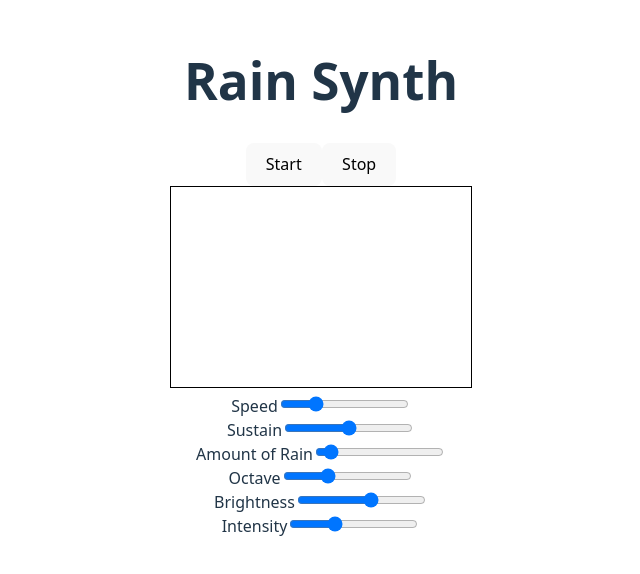
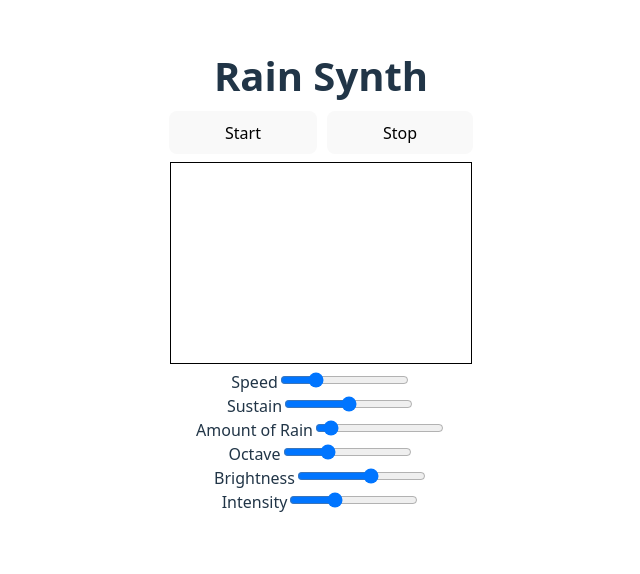
Before and after one commit to dianedouglas/reactsynth, a React (Vite) app: page / in a window 1280 px wide. Shown: the part 122-696 px from the top of the page, without its empty margins (319-959 px from the left). Built offline with nearby package versions, Linux system fonts and the light colour scheme; no server answers.

Commit message:
Style buttons.

```diff
--- a/src/App.css
+++ b/src/App.css
@@ -5,65 +5,21 @@
   text-align: center;
 }
 
-.logo {
-  height: 6em;
-  padding: 1.5em;
-  will-change: filter;
-  transition: filter 300ms;
-}
-.logo:hover {
-  filter: drop-shadow(0 0 2em #646cffaa);
-}
-.logo.react:hover {
-  filter: drop-shadow(0 0 2em #61dafbaa);
-}
-
-@keyframes logo-spin {
-  from {
-    transform: rotate(0deg);
-  }
-  to {
-    transform: rotate(360deg);
-  }
-}
-
-@media (prefers-reduced-motion: no-preference) {
-  a:nth-of-type(2) .logo {
-    animation: logo-spin infinite 20s linear;
-  }
-}
-
-.card {
-  padding: 2em;
-}
-
-.read-the-docs {
-  color: #888;
-}
-
 .App {
   display: flex;
 }
 
-.app-container {
-  display: inline-flex;
-  flex-direction: column;
+h1 {
+  font-size: 2.5em;
+  line-height: .4;
 }
 
-.todo-container {
-  display: inline-flex;
-  flex-direction: row;
-  width: 80%;
-  justify-content: center;
-}
-
-.delete {
-  padding-top: 25px;
-}
-
-.todo-title {
-  padding-left: 25px;
-  padding-right: 25px;
+.master-controls button {
+  margin-left: 5px;
+  margin-right: 5px;
+  margin-bottom: 8px;
+  padding-left: 55px;
+  padding-right: 55px;
 }
 
 .active {
--- a/src/components/RippleCanvas.jsx
+++ b/src/components/RippleCanvas.jsx
@@ -169,7 +169,7 @@ const RippleCanvas = ({playNote, onRippleSpeedChange, filterSettings, osc1Settin
 
   return (
     <div>
-      <div>
+      <div className="master-controls">
         <button onClick={startRain}>Start</button>
         <button onClick={stopRain}>Stop</button>
       </div>
```
